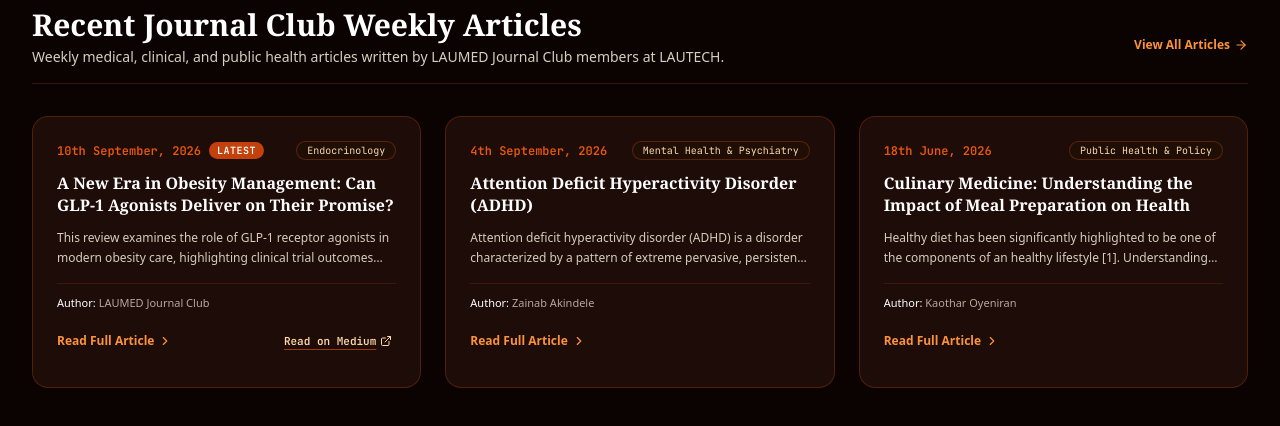
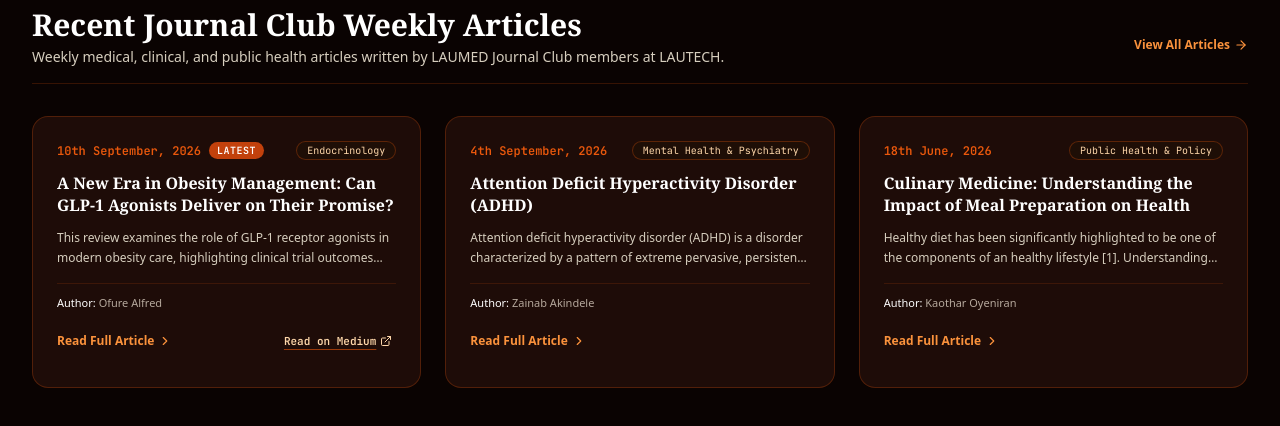
Before and after one commit to AbdurRoqeeb/LAUMED-Journal-Club-Website, a React (Vite) app: page / in a window 1280 px wide. Shown: the part 1635-2061 px from the top of the page. Built offline with nearby package versions, Linux system fonts and the light colour scheme; a web font is replaced by a local one.

Commit message:
feat: update author for GLP-1 obesity article
Update the author attribution for the September 2026 article to Ofure Alfred.

```diff
--- a/src/data/clubData.ts
+++ b/src/data/clubData.ts
@@ -191,7 +191,7 @@ export const JOURNAL_SESSIONS: JournalSession[] = [
     year: 2026,
     title: "A New Era in Obesity Management: Can GLP-1 Agonists Deliver on Their Promise?",
     topicTag: "Endocrinology",
-    author: "LAUMED Journal Club",
+    author: "Ofure Alfred",
     institution: "LAUMED Journal Club · Ladoke Akintola University of Technology",
     date: "10th September, 2026",
     excerpt:
```
